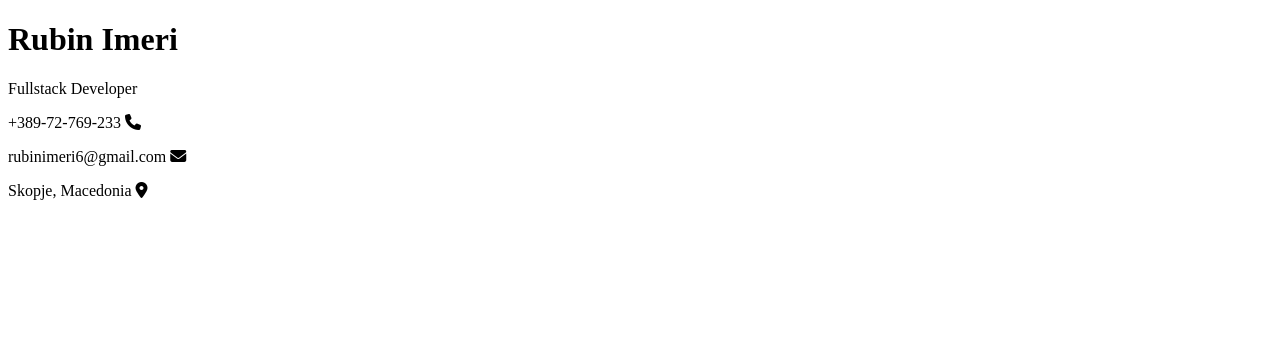
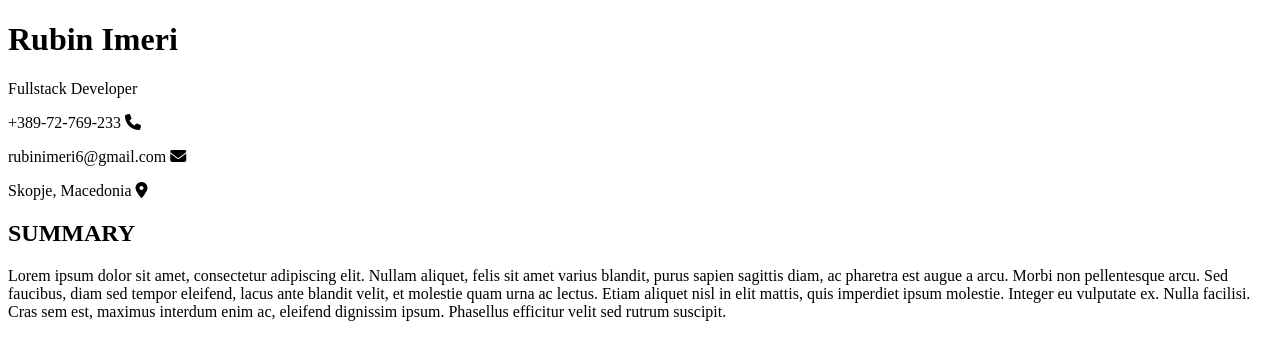
Before and after one commit to rubinimeri/cv-application, a React (Vite) app: page / in a window 1280 px wide. Shown: the top 360 px of the page. Built offline with nearby package versions, Linux system fonts and the light colour scheme.

Commit message:
Import Summary component to Resume

```diff
--- a/src/components/Resume.jsx
+++ b/src/components/Resume.jsx
@@ -1,4 +1,5 @@
 import PersonalDetails from "./PersonalDetails/PersonalDetails"
+import Summary from "./Summary"
 
 function Resume({
     personalDetails, summary, educationArray,
@@ -12,6 +13,7 @@ function Resume({
              number={personalDetails.number}
              email={personalDetails.email}
              location={personalDetails.location} />
+             <Summary summary={summary} />
         </div>
     )
 }
--- a/src/components/Summary.jsx
+++ b/src/components/Summary.jsx
@@ -0,0 +1,12 @@
+function Summary({ summary }) {
+    return (
+        <div className="summary">
+            <h2>SUMMARY</h2>
+            <p>
+                {summary}
+            </p>
+        </div>
+    )
+}
+
+export default Summary
```
